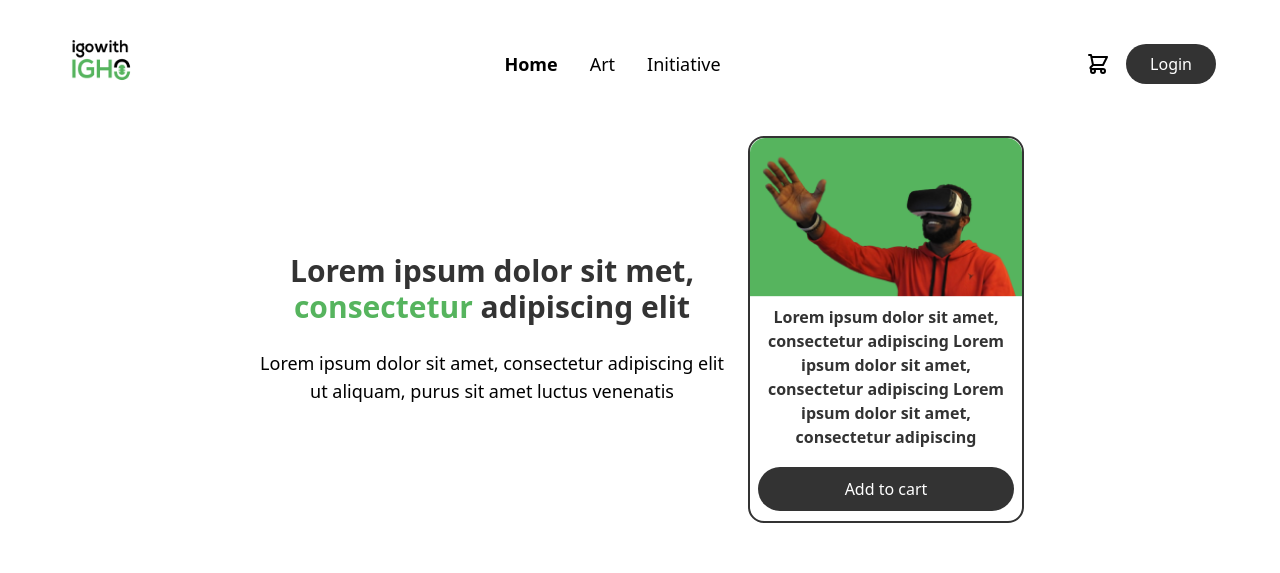
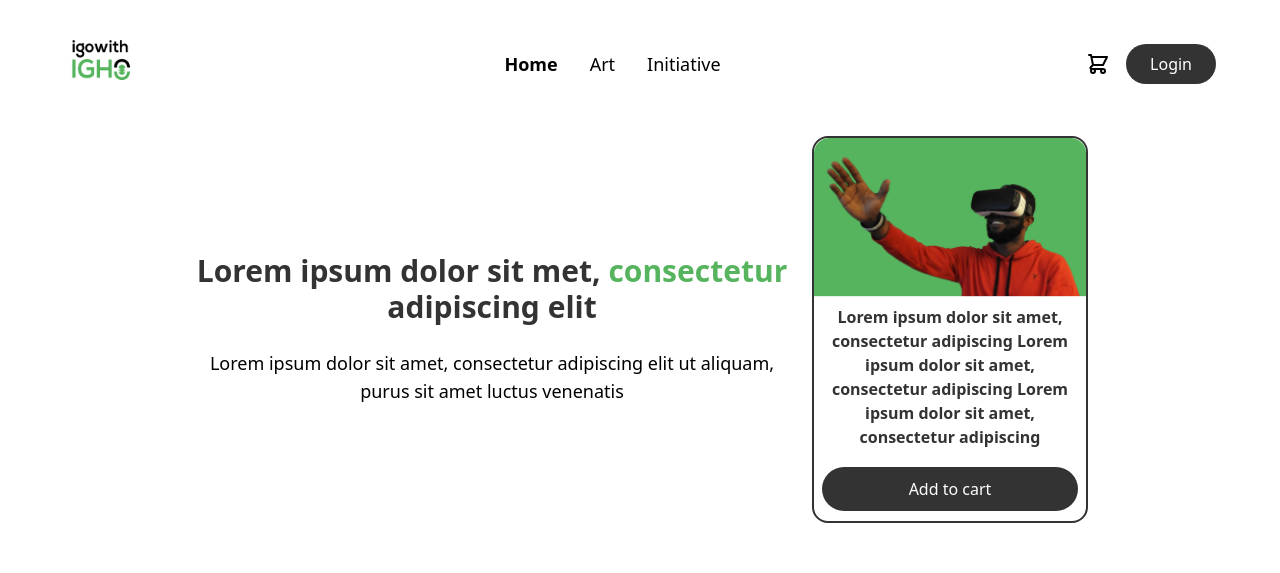
Before and after one commit to supreme2580/igowithigho-art-sale, a Next.js app: page / in a window 1280 px wide. Shown: the top 573 px of the page. Built offline with nearby package versions, Linux system fonts and the light colour scheme.

Commit message:
suprememods

```diff
--- a/components/AvailableProducts.tsx
+++ b/components/AvailableProducts.tsx
@@ -13,7 +13,7 @@ const AvailableProducts = () => {
                  * plugin
                  */
             }
-            <div className="lg:grid lg:grid-cols-3 lg:gap-4 space-x-4 lg:space-x-0 flex overflow-x-scroll w-full xl:w-auto scrollbar-hide">
+            <div className="lg:grid lg:grid-cols-3 lg:gap-4 space-x-4 lg:space-x-0 flex overflow-x-scroll w-full xl:w-auto max-w-4xl scrollbar-hide">
                 <Card />
                 <Card />
                 <Card />
--- a/components/Hero.tsx
+++ b/components/Hero.tsx
@@ -3,7 +3,7 @@ import Card from "./Card"
 const Hero = () => {
     return(
         <div className="flex justify-center px-2.5 sm:px-16 pt-10">
-            <div className="w-full space-y-5 flex flex-col md:flex-row items-center md:space-y-0 space-x-0 md:space-x-5 md:max-w-3xl">
+            <div className="w-full space-y-5 flex flex-col md:flex-row items-center md:space-y-0 space-x-0 md:space-x-5 md:max-w-4xl">
                 <div className="space-y-6">
                     <h1 className="text-3xl text-center font-bold text-ash">
                         Lorem ipsum dolor sit met, <span className="text-green">consectetur</span> adipiscing elit
```
